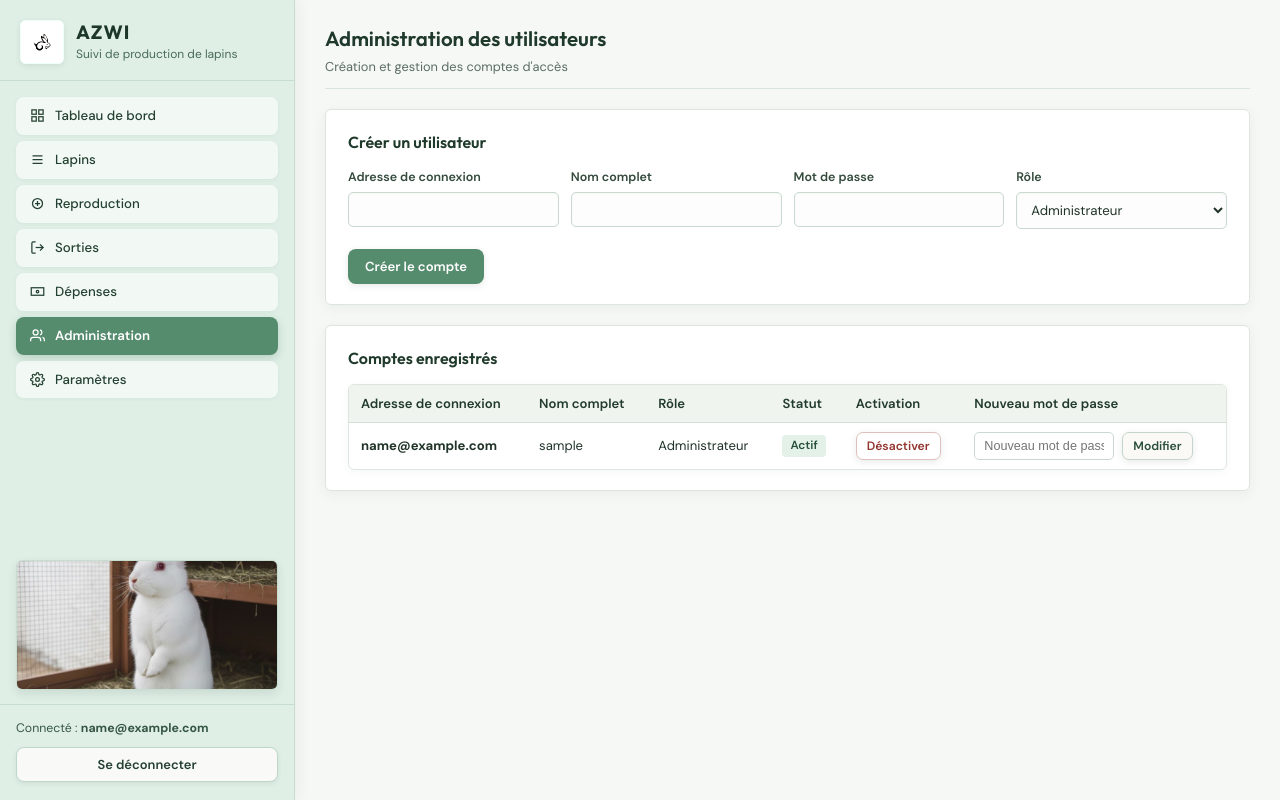
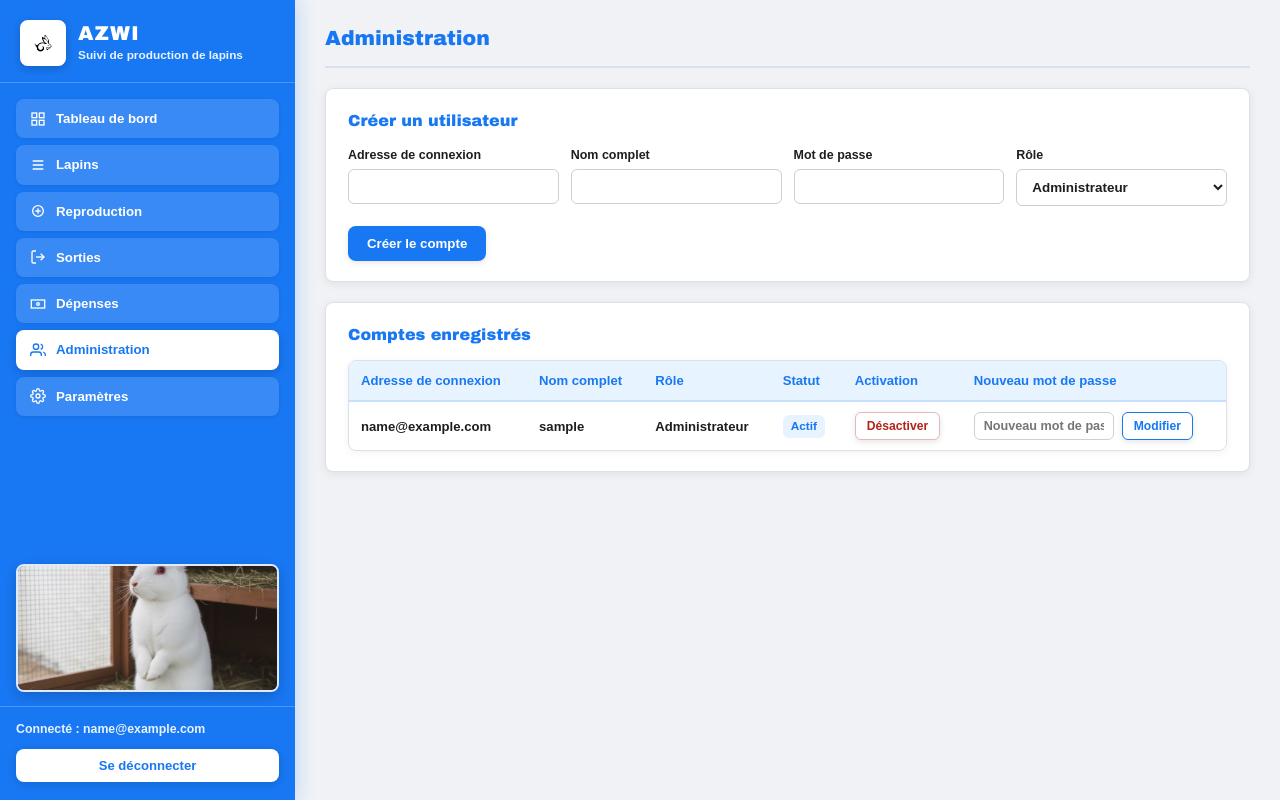
Before and after one commit to Conforte28/Lapin, a Spring Boot app: page /admin/utilisateurs in a window 1280 px wide. Run offline with Spring Boot 4, Linux system fonts and the light colour scheme; the visitor is signed in with stand-in values (Sample User, id 1); data comes from the database, SQL or seed files in the repository; some of the project's set-up classes (security, data sources, template engines, error pages and the like) are left out, and stand-ins take their place; some libraries are stand-ins or nearby versions.

Commit message:
style: refactor UI theme and typography
Update visual identity to a cleaner aesthetic by standardizing on Arial, removing external font dependencies, and applying a consistent blue color palette.

```diff
--- a/suivi-lapins/src/main/resources/static/css/style.css
+++ b/suivi-lapins/src/main/resources/static/css/style.css
@@ -5,19 +5,21 @@
 }
 
 body {
-    font-family: "DM Sans", system-ui, -apple-system, sans-serif;
+    font-family: Arial, Helvetica, sans-serif;
     font-size: 13px;
-    background-color: #f6f8f5;
-    color: #213429;
-    line-height: 1.5;
+    font-weight: 700;
+    background-color: #f0f2f5;
+    color: #1c1e21;
+    line-height: 1.45;
 }
 
 h1, h2, .sidebar-titre, .connexion-marque, .carte-indicateur .valeur {
-    font-family: "Outfit", "DM Sans", sans-serif;
+    font-family: "Arial Black", "Arial Bold", Arial, sans-serif;
+    font-weight: 900;
 }
 
 a {
-    color: #3f7357;
+    color: #1877f2;
     text-decoration: none;
 }
 
@@ -32,57 +34,56 @@ a:hover {
 
 .sidebar {
     width: 295px;
-    background-color: #dfefe6;
-    color: #1f382a;
+    background-color: #1877f2;
+    color: #ffffff;
     display: flex;
     flex-direction: column;
     flex-shrink: 0;
-    border-right: 1px solid #c7ddd0;
-    box-shadow: 3px 0 14px rgba(33, 52, 41, 0.06);
+    box-shadow: 4px 0 16px rgba(24, 119, 242, 0.18);
 }
 
 .sidebar-entete {
     padding: 20px 20px 16px 20px;
-    border-bottom: 1px solid #c7ddd0;
+    border-bottom: 1px solid rgba(255, 255, 255, 0.22);
     display: flex;
     align-items: center;
     gap: 12px;
 }
 
 .marque-logo {
-    width: 44px;
-    height: 44px;
+    width: 46px;
+    height: 46px;
     object-fit: cover;
     object-position: center;
     background-color: #ffffff;
     padding: 4px;
-    border: 1px solid #c7ddd0;
-    border-radius: 6px;
-    box-shadow: 0 2px 6px rgba(33, 52, 41, 0.09);
+    border: 2px solid #ffffff;
+    border-radius: 8px;
+    box-shadow: 0 3px 10px rgba(0, 0, 0, 0.18);
     filter: contrast(1.35) brightness(1.06);
     flex-shrink: 0;
 }
 
 .sidebar-titre {
-    font-size: 1.2rem;
-    font-weight: 700;
-    letter-spacing: 0.06em;
-    color: #1c3627;
+    font-size: 1.25rem;
+    letter-spacing: 0.05em;
+    color: #ffffff;
     line-height: 1.15;
 }
 
 .sidebar-sous-titre {
-    font-size: 0.75rem;
-    color: #4a6b58;
+    font-size: 0.74rem;
+    color: #e7f3ff;
     margin-top: 2px;
+    font-weight: 700;
 }
 
 .sidebar-ferme {
     padding: 9px 20px;
     font-size: 0.78rem;
-    color: #355442;
-    border-bottom: 1px solid #cde2d6;
-    background-color: #d6eadf;
+    color: #ffffff;
+    border-bottom: 1px solid rgba(255, 255, 255, 0.2);
+    background-color: rgba(0, 0, 0, 0.1);
 }
 
 .menu-checkbox {
@@ -91,23 +92,23 @@ a:hover {
 
 .menu-bouton {
     display: none;
-    background-color: #568c6e;
-    color: #ffffff;
-    padding: 9px 16px;
+    background-color: #ffffff;
+    color: #1877f2;
+    padding: 10px 16px;
     margin: 10px 16px 0 16px;
-    font-size: 0.82rem;
-    font-weight: 600;
+    font-size: 0.84rem;
+    font-weight: 900;
     cursor: pointer;
     border: none;
     border-radius: 8px;
     text-align: center;
-    box-shadow: 0 2px 6px rgba(33, 52, 41, 0.14);
+    box-shadow: 0 2px 8px rgba(0, 0, 0, 0.14);
 }
 
 .sidebar-nav {
     display: flex;
     flex-direction: column;
-    gap: 6px;
+    gap: 7px;
     padding: 16px 16px 12px 16px;
     flex: 1;
 }
@@ -116,34 +117,33 @@ a:hover {
     display: flex;
     align-items: center;
     gap: 10px;
-    padding: 9px 14px;
-    color: #244030;
-    background-color: rgba(255, 255, 255, 0.62);
-    font-weight: 500;
+    padding: 10px 14px;
+    color: #ffffff;
+    background-color: rgba(255, 255, 255, 0.14);
+    font-weight: 700;
     font-size: 0.83rem;
     border-radius: 8px;
-    box-shadow: 0 1px 4px rgba(33, 52, 41, 0.05);
-    transition: background-color 0.15s ease, color 0.15s ease;
+    box-shadow: 0 1px 4px rgba(0, 0, 0, 0.08);
 }
 
 .nav-lien svg {
-    width: 15px;
-    height: 15px;
+    width: 16px;
+    height: 16px;
     flex-shrink: 0;
     stroke: currentColor;
 }
 
 .nav-lien:hover {
-    background-color: #ffffff;
-    color: #193223;
+    background-color: rgba(255, 255, 255, 0.26);
+    color: #ffffff;
     text-decoration: none;
 }
 
 .nav-lien.actif {
-    background-color: #568c6e;
-    color: #ffffff;
-    font-weight: 600;
-    box-shadow: 0 3px 9px rgba(63, 115, 87, 0.25);
+    background-color: #ffffff;
+    color: #1877f2;
+    font-weight: 900;
+    box-shadow: 0 3px 10px rgba(0, 0, 0, 0.16);
 }
 
 .sidebar-visuel {
@@ -152,42 +152,42 @@ a:hover {
 
 .sidebar-visuel img {
     width: 100%;
-    height: 130px;
+    height: 128px;
     object-fit: cover;
     display: block;
-    border: 1px solid #c7ddd0;
-    border-radius: 6px;
-    box-shadow: 0 4px 10px rgba(33, 52, 41, 0.1);
+    border: 2px solid rgba(255, 255, 255, 0.85);
+    border-radius: 8px;
+    box-shadow: 0 4px 12px rgba(0, 0, 0, 0.18);
 }
 
 .sidebar-pied {
     padding: 14px 16px 18px 16px;
-    border-top: 1px solid #c7ddd0;
+    border-top: 1px solid rgba(255, 255, 255, 0.22);
     font-size: 0.77rem;
 }
 
 .utilisateur-info {
-    color: #365644;
+    color: #e7f3ff;
     margin-bottom: 10px;
     word-break: break-word;
 }
 
 .btn-deconnexion {
     width: 100%;
-    padding: 8px 12px;
-    background-color: #f9faf8;
-    color: #244030;
-    border: 1px solid #bfd7c9;
+    padding: 9px 12px;
+    background-color: #ffffff;
+    color: #1877f2;
+    border: none;
     border-radius: 8px;
     font-family: inherit;
-    font-weight: 600;
-    font-size: 0.81rem;
+    font-weight: 900;
+    font-size: 0.82rem;
     cursor: pointer;
-    box-shadow: 0 2px 5px rgba(33, 52, 41, 0.08);
+    box-shadow: 0 2px 8px rgba(0, 0, 0, 0.14);
 }
 
 .btn-deconnexion:hover {
-    background-color: #ffffff;
+    background-color: #e7f3ff;
 }
 
 .contenu-principal {
@@ -205,7 +205,7 @@ a:hover {
     gap: 12px;
     margin-bottom: 20px;
     padding-bottom: 12px;
-    border-bottom: 1px solid #d9e4dc;
+    border-bottom: 2px solid #d8e2ef;
 }
 
 .entete-page-visuel {
@@ -218,45 +218,44 @@ a:hover {
     width: 52px;
     height: 52px;
     object-fit: cover;
-    border: 1px solid #d1e0d7;
-    border-radius: 6px;
+    border: 2px solid #1877f2;
+    border-radius: 8px;
     background-color: #ffffff;
-    box-shadow: 0 3px 8px rgba(33, 52, 41, 0.1);
+    box-shadow: 0 3px 10px rgba(24, 119, 242, 0.18);
     flex-shrink: 0;
 }
 
 .entete-page h1 {
     font-size: 1.28rem;
-    font-weight: 600;
-    color: #1f392b;
+    color: #1877f2;
 }
 
 .sous-titre {
-    color: #5a6d62;
+    color: #606770;
     font-size: 0.8rem;
     margin-top: 2px;
 }
 
 .message-succes {
-    background-color: #e7f3ec;
-    border: 1px solid #bdd9c8;
-    border-radius: 5px;
-    color: #214431;
+    background-color: #e7f3ff;
+    border: 1px solid #9ec5fe;
+    border-radius: 8px;
+    color: #0c4a9e;
     padding: 10px 14px;
     margin-bottom: 16px;
-    font-size: 0.82rem;
-    box-shadow: 0 2px 6px rgba(33, 52, 41, 0.05);
+    font-size: 0.83rem;
+    box-shadow: 0 2px 8px rgba(24, 119, 242, 0.08);
 }
 
 .message-erreur {
-    background-color: #faecea;
-    border: 1px solid #e4bdb9;
-    border-radius: 5px;
-    color: #822d27;
+    background-color: #fdeaea;
+    border: 1px solid #f5b7b7;
+    border-radius: 8px;
+    color: #9e1c1c;
     padding: 10px 14px;
     margin-bottom: 16px;
-    font-size: 0.82rem;
-    box-shadow: 0 2px 6px rgba(130, 45, 39, 0.06);
+    font-size: 0.83rem;
+    box-shadow: 0 2px 8px rgba(158, 28, 28, 0.08);
 }
 
 .grille-indicateurs {
@@ -268,57 +267,36 @@ a:hover {
 
 .carte-indicateur {
     background-color: #ffffff;
-    border: 1px solid #dce6df;
-    border-top: 3px solid #639c7d;
-    border-radius: 6px;
+    border: 1px solid #dce1e8;
+    border-top: 4px solid #1877f2;
+    border-radius: 8px;
     padding: 16px 18px;
-    box-shadow: 0 3px 12px rgba(33, 52, 41, 0.06);
-}
-
-.carte-indicateur.accent-eau {
-    border-top-color: #4f7f82;
-}
-
-.carte-indicateur.accent-terre {
-    border-top-color: #b48a4e;
-}
-
-.carte-indicateur.accent-brique {
-    border-top-color: #a85c53;
+    box-shadow: 0 2px 10px rgba(0, 0, 0, 0.07);
 }
 
 .carte-indicateur .libelle {
     font-size: 0.78rem;
-    font-weight: 500;
-    color: #54695d;
+    color: #606770;
     margin-bottom: 6px;
 }
 
 .carte-indicateur .valeur {
-    font-size: 1.32rem;
-    font-weight: 700;
-    color: #1f392b;
-}
-
-.carte-indicateur .precision {
-    font-size: 0.74rem;
-    color: #74847b;
-    margin-top: 4px;
+    font-size: 1.35rem;
+    color: #1c1e21;
 }
 
 .carte {
     background-color: #ffffff;
-    border: 1px solid #dce6df;
-    border-radius: 6px;
+    border: 1px solid #dce1e8;
+    border-radius: 8px;
     padding: 20px 22px;
     margin-bottom: 20px;
-    box-shadow: 0 3px 14px rgba(33, 52, 41, 0.06);
+    box-shadow: 0 2px 10px rgba(0, 0, 0, 0.07);
 }
 
 .carte h2 {
     font-size: 1rem;
-    font-weight: 600;
-    color: #1f392b;
+    color: #1877f2;
     margin-bottom: 14px;
 }
 
@@ -343,35 +321,33 @@ a:hover {
 
 .champ label {
     font-size: 0.78rem;
-    font-weight: 600;
-    color: #344a3d;
+    color: #1c1e21;
 }
 
 .champ input,
 .champ select,
 .champ textarea {
-    padding: 8px 10px;
-    border: 1px solid #c9d9cf;
-    border-radius: 5px;
-    font-size: 0.83rem;
-    background-color: #fcfdfc;
-    color: #213429;
+    padding: 9px 11px;
+    border: 1px solid #ccd0d5;
+    border-radius: 6px;
+    font-size: 0.84rem;
+    font-weight: 700;
+    background-color: #ffffff;
+    color: #1c1e21;
     font-family: inherit;
-    box-shadow: inset 0 1px 2px rgba(33, 52, 41, 0.03);
 }
 
 .champ input:focus,
 .champ select:focus,
 .champ textarea:focus {
     outline: none;
-    border-color: #568c6e;
-    background-color: #ffffff;
-    box-shadow: 0 0 0 3px rgba(86, 140, 110, 0.14);
+    border-color: #1877f2;
+    box-shadow: 0 0 0 3px rgba(24, 119, 242, 0.16);
 }
 
 .champ input[readonly] {
-    background-color: #f1f4f1;
-    color: #54665c;
+    background-color: #f0f2f5;
+    color: #606770;
 }
 
 .barre-filtres {
@@ -389,55 +365,55 @@ a:hover {
 
 .btn {
     display: inline-block;
-    padding: 8px 16px;
+    padding: 9px 18px;
     border-radius: 8px;
     font-family: inherit;
-    font-size: 0.82rem;
-    font-weight: 600;
+    font-size: 0.83rem;
+    font-weight: 900;
     cursor: pointer;
     border: 1px solid transparent;
     text-align: center;
-    box-shadow: 0 2px 7px rgba(33, 52, 41, 0.11);
+    box-shadow: 0 2px 6px rgba(0, 0, 0, 0.1);
 }
 
 .btn:hover {
     text-decoration: none;
-    box-shadow: 0 4px 10px rgba(33, 52, 41, 0.15);
+    box-shadow: 0 4px 10px rgba(0, 0, 0, 0.14);
 }
 
 .btn-primaire {
-    background-color: #568c6e;
+    background-color: #1877f2;
     color: #ffffff;
 }
 
 .btn-primaire:hover {
-    background-color: #46785d;
+    background-color: #166fe5;
 }
 
 .btn-secondaire {
-    background-color: #faf9f5;
-    color: #2a4f3b;
-    border-color: #c5d5cb;
+    background-color: #ffffff;
+    color: #1877f2;
+    border-color: #1877f2;
 }
 
 .btn-secondaire:hover {
-    background-color: #f0f4f1;
+    background-color: #e7f3ff;
 }
 
 .btn-danger {
     background-color: #ffffff;
-    color: #93352f;
-    border-color: #dfc0bd;
+    color: #b42318;
+    border-color: #e6b8b5;
 }
 
 .btn-danger:hover {
-    background-color: #fdf4f3;
+    background-color: #fdeaea;
 }
 
 .btn-petit {
-    padding: 5px 10px;
+    padding: 6px 11px;
     font-size: 0.76rem;
-    border-radius: 7px;
+    border-radius: 6px;
 }
 
 .actions-ligne {
@@ -449,9 +425,9 @@ a:hover {
 
 .conteneur-tableau {
     overflow-x: auto;
-    border: 1px solid #dce6df;
-    border-radius: 6px;
-    box-shadow: 0 2px 8px rgba(33, 52, 41, 0.04);
+    border: 1px solid #dce1e8;
+    border-radius: 8px;
+    box-shadow: 0 2px 8px rgba(0, 0, 0, 0.05);
 }
 
 table {
@@ -461,18 +437,18 @@ table {
 }
 
 thead th {
-    background-color: #eff4ef;
-    color: #213a2c;
+    background-color: #e7f3ff;
+    color: #1877f2;
     text-align: left;
-    padding: 9px 12px;
-    border-bottom: 1px solid #d2e0d7;
-    font-weight: 600;
+    padding: 10px 12px;
+    border-bottom: 2px solid #c9dffe;
+    font-weight: 900;
     white-space: nowrap;
 }
 
 tbody td {
-    padding: 9px 12px;
-    border-bottom: 1px solid #edf2ee;
+    padding: 10px 12px;
+    border-bottom: 1px solid #ebedf0;
     vertical-align: middle;
 }
 
@@ -481,159 +457,130 @@ tbody tr:last-child td {
 }
 
 tbody tr:hover {
-    background-color: #f8faf8;
+    background-color: #f7faff;
 }
 
 .statut-badge {
     display: inline-block;
-    padding: 2px 8px;
-    border-radius: 4px;
+    padding: 3px 8px;
+    border-radius: 6px;
     font-size: 0.74rem;
-    font-weight: 600;
+    font-weight: 900;
 }
 
 .statut-vivant {
-    background-color: #e4f1e9;
-    color: #274f39;
+    background-color: #e7f3ff;
+    color: #1877f2;
 }
 
 .statut-vendu {
-    background-color: #e5eff2;
-    color: #2f5659;
+    background-color: #e6f4ea;
+    color: #137333;
 }
 
 .statut-mort {
-    background-color: #f6e7e5;
-    color: #82322c;
+    background-color: #fdeaea;
+    color: #b42318;
 }
 
 .statut-inactif {
-    background-color: #eeefe9;
-    color: #5b5e54;
+    background-color: #ebedf0;
+    color: #606770;
 }
 
 .connexion-layout {
     display: flex;
     min-height: 100vh;
-    background-color: #f6f8f5;
+    background-color: #f0f2f5;
 }
 
 .connexion-sidebar {
-    width: 410px;
-    background-color: #dfefe6;
-    color: #1f382a;
-    padding: 32px 30px;
+    width: 50%;
+    flex: 0 0 50%;
+    background-color: #1877f2;
+    color: #ffffff;
+    padding: 48px 52px;
     display: flex;
     flex-direction: column;
-    justify-content: space-between;
-    gap: 20px;
-    flex-shrink: 0;
-    border-right: 1px solid #c7ddd0;
-    box-shadow: 4px 0 18px rgba(33, 52, 41, 0.07);
+    justify-content: center;
+    gap: 24px;
+    box-shadow: 4px 0 20px rgba(24, 119, 242, 0.22);
 }
 
 .connexion-entete {
     display: flex;
     align-items: center;
-    gap: 14px;
-    padding-bottom: 16px;
-    border-bottom: 1px solid #c5ded0;
+    gap: 16px;
+}
+
+.connexion-entete .marque-logo {
+    width: 60px;
+    height: 60px;
 }
 
 .connexion-marque {
-    font-size: 1.55rem;
-    font-weight: 700;
-    letter-spacing: 0.07em;
-    color: #1c3627;
-    line-height: 1.1;
+    font-size: 2.3rem;
+    letter-spacing: 0.05em;
+    color: #ffffff;
+    line-height: 1.05;
 }
 
 .connexion-sous-marque {
-    font-size: 0.8rem;
-    color: #4a6b58;
-    margin-top: 3px;
-}
-
-.connexion-photo {
-    margin-top: 18px;
+    font-size: 0.95rem;
+    color: #e7f3ff;
+    margin-top: 4px;
 }
 
 .connexion-photo img {
     width: 100%;
-    height: 185px;
+    max-width: 480px;
+    height: 240px;
     object-fit: cover;
     display: block;
-    border: 1px solid #c5ded0;
-    border-radius: 6px;
-    box-shadow: 0 5px 15px rgba(33, 52, 41, 0.12);
-}
-
-.connexion-presentation {
-    margin-top: 18px;
-}
-
-.connexion-presentation h2 {
-    font-size: 0.94rem;
-    font-weight: 600;
-    color: #1c3627;
-    margin-bottom: 6px;
-}
-
-.connexion-presentation p {
-    font-size: 0.82rem;
-    color: #30503e;
-    margin-bottom: 12px;
-}
-
-.connexion-liste {
-    padding-left: 16px;
-    display: flex;
-    flex-direction: column;
-    gap: 6px;
-    font-size: 0.8rem;
-    color: #2e4d3b;
-}
-
-.connexion-pied-sidebar {
-    padding-top: 14px;
-    border-top: 1px solid #c5ded0;
-    font-size: 0.78rem;
-    color: #3d5e4b;
+    border: 3px solid #ffffff;
+    border-radius: 10px;
+    box-shadow: 0 8px 24px rgba(0, 0, 0, 0.22);
 }
 
 .connexion-contenu {
-    flex: 1;
+    width: 50%;
+    flex: 0 0 50%;
     display: flex;
     align-items: center;
     justify-content: center;
-    padding: 32px 24px;
-    background: linear-gradient(135deg, #f6f8f5 0%, #f1efe8 100%);
+    padding: 40px 36px;
+    background-color: #f0f2f5;
 }
 
 .carte-connexion {
     width: 100%;
-    max-width: 390px;
+    max-width: 490px;
     background-color: #ffffff;
-    border: 1px solid #dce6df;
-    border-top: 3px solid #568c6e;
-    border-radius: 8px;
-    padding: 28px;
-    box-shadow: 0 8px 24px rgba(33, 52, 41, 0.09);
+    border-radius: 10px;
+    padding: 34px 32px;
+    box-shadow: 0 4px 20px rgba(0, 0, 0, 0.12);
 }
 
 .carte-connexion h1 {
-    color: #1f392b;
-    font-size: 1.24rem;
-    font-weight: 600;
-    margin-bottom: 3px;
-}
-
-.carte-connexion .sous-titre {
+    color: #1877f2;
+    font-size: 1.45rem;
     margin-bottom: 18px;
 }
 
+.carte-connexion .champ input {
+    padding: 13px 14px;
+    font-size: 0.92rem;
+    border-radius: 6px;
+}
+
+.carte-connexion .btn-primaire {
+    padding: 13px 18px;
+    font-size: 0.96rem;
+    border-radius: 6px;
+}
+
 .vide-texte {
-    color: #5d7065;
+    color: #606770;
     font-size: 0.82rem;
     padding: 10px 0;
 }
@@ -647,9 +594,10 @@ tbody tr:hover {
 
 .inline-form input {
     padding: 6px 9px;
-    border: 1px solid #c9d9cf;
-    border-radius: 5px;
+    border: 1px solid #ccd0d5;
+    border-radius: 6px;
     font-size: 0.79rem;
+    font-weight: 700;
     width: 140px;
 }
 
@@ -659,6 +607,7 @@ tbody tr:hover {
     align-items: center;
     justify-content: center;
     padding: 20px;
+    background-color: #f0f2f5;
 }
 
 @media (max-width: 900px) {
@@ -666,13 +615,15 @@ tbody tr:hover {
         flex-direction: column;
     }
 
-    .connexion-sidebar {
+    .connexion-sidebar,
+    .connexion-contenu {
         width: 100%;
-        padding: 24px 20px;
+        flex: none;
+        padding: 28px 20px;
     }
 
-    .connexion-contenu {
-        padding: 24px 16px;
+    .connexion-photo img {
+        height: 190px;
     }
 }
 
--- a/suivi-lapins/src/main/resources/templates/admin/utilisateurs.html
+++ b/suivi-lapins/src/main/resources/templates/admin/utilisateurs.html
@@ -8,8 +8,7 @@
     <main class="contenu-principal">
         <div class="entete-page">
             <div>
-                <h1>Administration des utilisateurs</h1>
-                <div class="sous-titre">Création et gestion des comptes d'accès</div>
+                <h1>Administration</h1>
             </div>
         </div>
 
--- a/suivi-lapins/src/main/resources/templates/depenses/liste.html
+++ b/suivi-lapins/src/main/resources/templates/depenses/liste.html
@@ -8,8 +8,7 @@
     <main class="contenu-principal">
         <div class="entete-page">
             <div>
-                <h1>Dépenses de l'élevage</h1>
-                <div class="sous-titre">Alimentation, soins, entretien et autres charges</div>
+                <h1>Dépenses</h1>
             </div>
         </div>
 
--- a/suivi-lapins/src/main/resources/templates/fragments/layout.html
+++ b/suivi-lapins/src/main/resources/templates/fragments/layout.html
@@ -5,9 +5,6 @@
     <meta charset="UTF-8">
     <meta name="viewport" content="width=device-width, initial-scale=1.0">
     <title th:text="${titre} + ' - AZWI'">AZWI</title>
-    <link rel="preconnect" href="https://fonts.googleapis.com">
-    <link rel="preconnect" href="https://fonts.gstatic.com" crossorigin>
-    <link href="https://fonts.googleapis.com/css2?family=DM+Sans:wght@400;500;600;700&family=Outfit:wght@500;600;700&display=swap" rel="stylesheet">
     <link rel="stylesheet" th:href="@{/css/style.css}">
 </head>
 <body>
--- a/suivi-lapins/src/main/resources/templates/lapins/formulaire.html
+++ b/suivi-lapins/src/main/resources/templates/lapins/formulaire.html
@@ -8,8 +8,7 @@
     <main class="contenu-principal">
         <div class="entete-page">
             <div>
-                <h1 th:text="${modeEdition} ? 'Modifier la fiche du lapin' : 'Ajouter un lapin'">Lapin</h1>
-                <div class="sous-titre">Les statuts vendu et mort se gèrent uniquement via les sorties</div>
+                <h1 th:text="${modeEdition} ? 'Modifier un lapin' : 'Ajouter un lapin'">Lapin</h1>
             </div>
             <a th:href="@{/lapins}" class="btn btn-secondaire">Retour à la liste</a>
         </div>
--- a/suivi-lapins/src/main/resources/templates/lapins/liste.html
+++ b/suivi-lapins/src/main/resources/templates/lapins/liste.html
@@ -10,8 +10,7 @@
             <div class="entete-page-visuel">
                 <img th:src="@{/images/lapin-roux.jpg}" alt="Lapin" class="miniature-entete">
                 <div>
-                    <h1>Gestion des lapins</h1>
-                    <div class="sous-titre">Fiches individuelles du cheptel</div>
+                    <h1>Lapins</h1>
                 </div>
             </div>
             <a th:href="@{/lapins/nouveau}" class="btn btn-primaire">Ajouter un lapin</a>
--- a/suivi-lapins/src/main/resources/templates/parametres/index.html
+++ b/suivi-lapins/src/main/resources/templates/parametres/index.html
@@ -10,7 +10,6 @@
         <div class="entete-page">
             <div>
                 <h1>Paramètres</h1>
-                <div class="sous-titre">Informations de l'exploitation et sécurité du compte</div>
             </div>
         </div>
 
--- a/suivi-lapins/src/main/resources/templates/reproduction/liste.html
+++ b/suivi-lapins/src/main/resources/templates/reproduction/liste.html
@@ -10,8 +10,7 @@
             <div class="entete-page-visuel">
                 <img th:src="@{/images/clapier-elevage.jpg}" alt="Clapier" class="miniature-entete">
                 <div>
-                    <h1>Reproduction et mises bas</h1>
-                    <div class="sous-titre">Enregistrement des portées et création des lapereaux</div>
+                    <h1>Reproduction</h1>
                 </div>
             </div>
         </div>
--- a/suivi-lapins/src/main/resources/templates/sorties/liste.html
+++ b/suivi-lapins/src/main/resources/templates/sorties/liste.html
@@ -8,8 +8,7 @@
     <main class="contenu-principal">
         <div class="entete-page">
             <div>
-                <h1>Sorties du cheptel</h1>
-                <div class="sous-titre">Enregistrement des ventes et des décès</div>
+                <h1>Sorties</h1>
             </div>
         </div>
 
```
Also changed, not shown: src/App.tsx (+11 -16 lines), suivi-lapins/src/main/resources/templates/dashboard.html (+6 -9 lines), suivi-lapins/src/main/resources/templates/login.html (+4 -30 lines), 1 other file.
